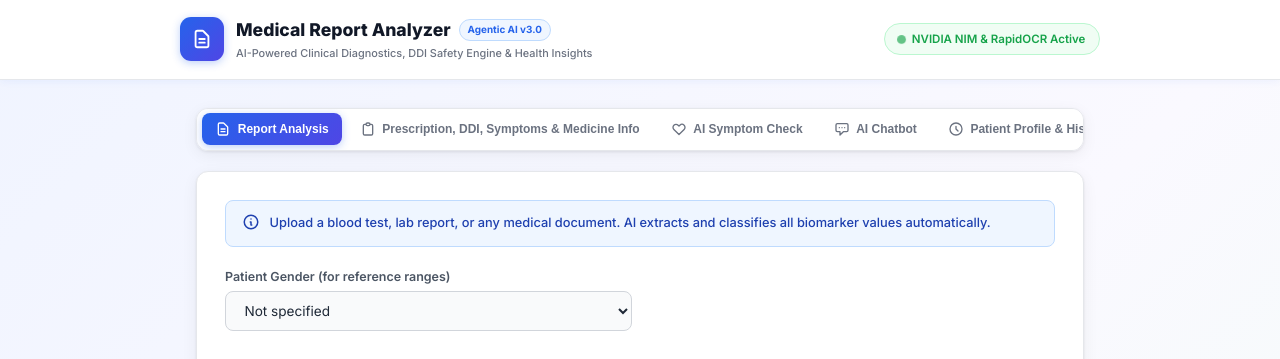
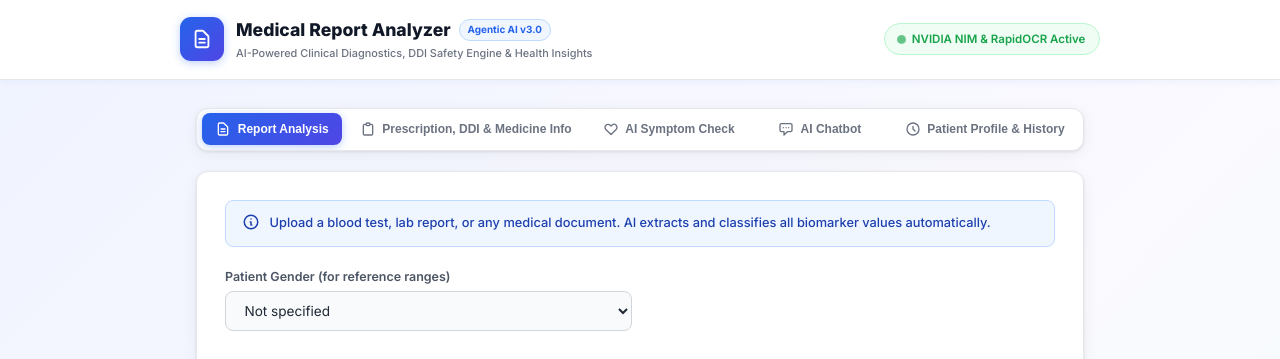
Before and after one commit to pragathimk-biet/medical-report-analyzer-and-prescription-assistance, a Flask app: page / in a window 1280 px wide. Shown: the top 359 px of the page. Run offline with Flask 3, Linux system fonts and the light colour scheme; some libraries are stand-ins or nearby versions.

Commit message:
Remove 'Symptoms' from prescription tab label

```diff
--- a/templates/index.html
+++ b/templates/index.html
@@ -42,7 +42,7 @@
             </button>
             <button id="prescription-tab" class="tab-btn" role="tab">
                 <svg width="16" height="16" fill="none" stroke="currentColor" viewBox="0 0 24 24"><path stroke-linecap="round" stroke-linejoin="round" stroke-width="2" d="M9 5H7a2 2 0 00-2 2v12a2 2 0 002 2h10a2 2 0 002-2V7a2 2 0 00-2-2h-2M9 5a2 2 0 002 2h2a2 2 0 002-2M9 5a2 2 0 012-2h2a2 2 0 012 2"/></svg>
-                Prescription, DDI, Symptoms &amp; Medicine Info
+                Prescription, DDI &amp; Medicine Info
             </button>
             <button id="symptoms-tab" class="tab-btn" role="tab">
                 <svg width="16" height="16" fill="none" stroke="currentColor" viewBox="0 0 24 24"><path stroke-linecap="round" stroke-linejoin="round" stroke-width="2" d="M4.318 6.318a4.5 4.5 0 000 6.364L12 20.364l7.682-7.682a4.5 4.5 0 00-6.364-6.364L12 7.636l-1.318-1.318a4.5 4.5 0 00-6.364 0z"/></svg>
```
